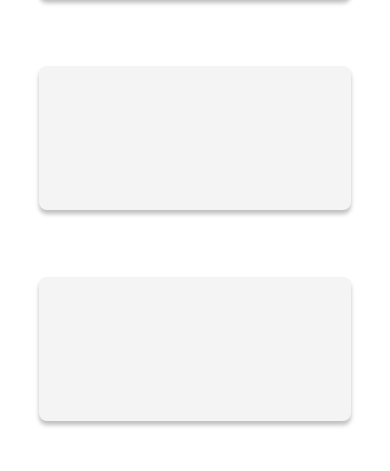
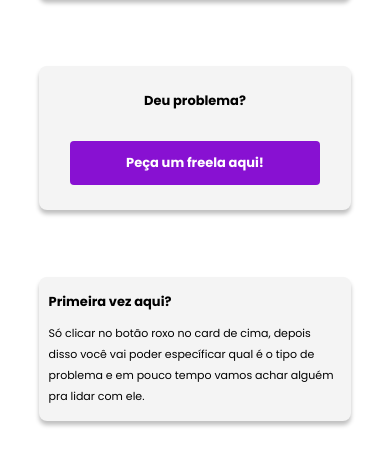
Before and after one commit to HomeFreelasOficial/lp, a React (Vite) app: page /cliente/inicio in a window 390 px wide. Shown: the part 265-736 px from the top of the page. Built offline with nearby package versions, Linux system fonts and the light colour scheme.

Commit message:
chore: client mobile page done

```diff
--- a/src/components/client-home/Body/Body.tsx
+++ b/src/components/client-home/Body/Body.tsx
@@ -1,4 +1,4 @@
-import { Card, CardLocalizacao, IconeLocal, Texto, TextoBold, Wrapper, OrganizadorCardLocalizacao } from "./styles";
+import { Card, CardBotao, CardLocalizacao, IconeLocal, Texto, TextoBold, Wrapper, OrganizadorCardLocalizacao, BotaoRoxo } from "./styles";
 
 
 export default function BodyApp() {
@@ -7,13 +7,19 @@ export default function BodyApp() {
       <CardLocalizacao>
         <OrganizadorCardLocalizacao>
         <TextoBold>Ative a localização</TextoBold>
-        <Texto>Para utilizar as funcionalidades do Homefreelas, é necessário que a localização do seu dispositivo esteja ativada</Texto>
+        <Texto>Para utilizar as funcionalidades do Homefreelas, é necessário que a localização do seu dispositivo esteja ativada.</Texto>
         </OrganizadorCardLocalizacao>
         <IconeLocal/>
      </CardLocalizacao>
+     <CardBotao>
+      <TextoBold>Deu problema?</TextoBold>
+      <BotaoRoxo>Peça um freela aqui!</BotaoRoxo>
+     </CardBotao>
      <Card>
-     </Card>
-     <Card>
+      <TextoBold>Primeira vez aqui?</TextoBold>
+      <Texto>Só clicar no botão roxo no card de cima, depois disso você vai poder específicar qual é o tipo de problema
+        e em pouco tempo vamos achar alguém pra lidar com ele.
+      </Texto>
      </Card>
      </Wrapper>
   )
--- a/src/components/client-home/Body/styles.ts
+++ b/src/components/client-home/Body/styles.ts
@@ -15,6 +15,20 @@ padding-bottom: 15em;
 export const Card = styled.div`
 display: flex;
 flex-direction: column;
+justify-content: space-around;
+padding: 2em;
+width: 65em;
+height: 30em;
+background-color: #F4F4F4;
+box-shadow: 0px 4px 4px rgba(0, 0, 0, 0.25);
+border-radius: 8px;
+`
+
+export const CardBotao = styled.div`
+display: flex;
+flex-direction: column;
+align-items: center;
+justify-content: space-around;
 padding: 2em;
 width: 65em;
 height: 30em;
@@ -60,3 +74,21 @@ font-weight: 400;
 font-size: 11px;
 line-height: 21px;
 `
+
+export const BotaoRoxo = styled.button`
+width: 250px;
+height: 44px;
+background-color: #8811D2;
+border-radius: 4px;
+color: white;
+font-weight: 700;
+font-size: 13px;
+
+:hover{
+
+  cursor: pointer;
+  color: #8811D2;
+  background-color: white;
+  border: #8811D2;
+}
+`
```
